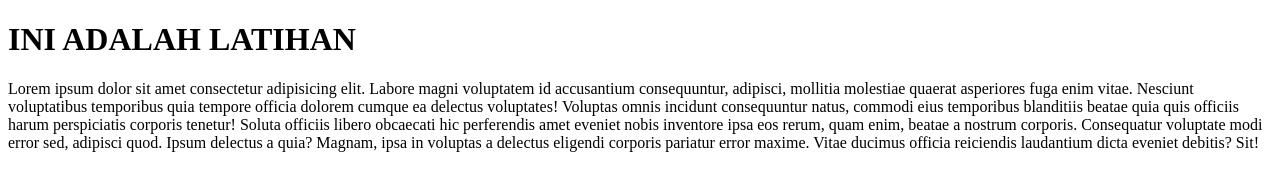
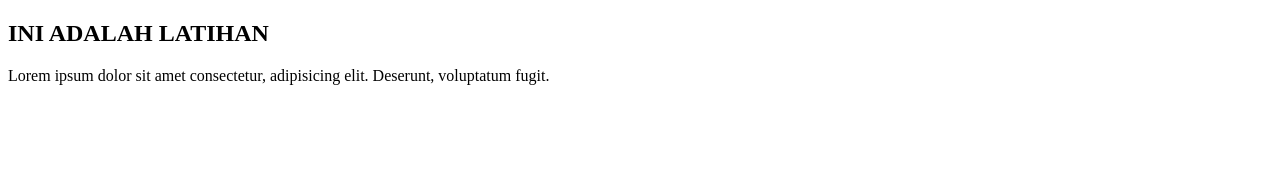
Before and after one commit to Masfidro/fidro-tes-repo, a plain HTML site: page cabangsatu.html in a window 1280 px wide. Drawn offline with Linux system fonts and the light colour scheme.

Commit message:
mengubah file cabangsatu.html pada master

```diff
--- a/cabangsatu.html
+++ b/cabangsatu.html
@@ -6,7 +6,7 @@
   <title>Document</title>
 </head>
 <body>
-   <h1>INI ADALAH LATIHAN</h1>
-   <p>Lorem ipsum dolor sit amet consectetur adipisicing elit. Labore magni voluptatem id accusantium consequuntur, adipisci, mollitia molestiae quaerat asperiores fuga enim vitae. Nesciunt voluptatibus temporibus quia tempore officia dolorem cumque ea delectus voluptates! Voluptas omnis incidunt consequuntur natus, commodi eius temporibus blanditiis beatae quia quis officiis harum perspiciatis corporis tenetur! Soluta officiis libero obcaecati hic perferendis amet eveniet nobis inventore ipsa eos rerum, quam enim, beatae a nostrum corporis. Consequatur voluptate modi error sed, adipisci quod. Ipsum delectus a quia? Magnam, ipsa in voluptas a delectus eligendi corporis pariatur error maxime. Vitae ducimus officia reiciendis laudantium dicta eveniet debitis? Sit!</p>
+   <h2>INI ADALAH LATIHAN</h2>
+ <p>Lorem ipsum dolor sit amet consectetur, adipisicing elit. Deserunt, voluptatum fugit.</p>
 </body>
 </html>
```
